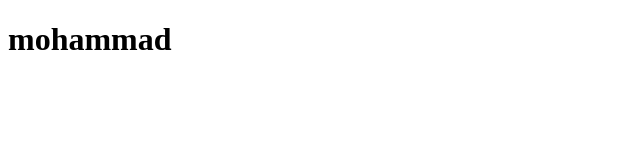
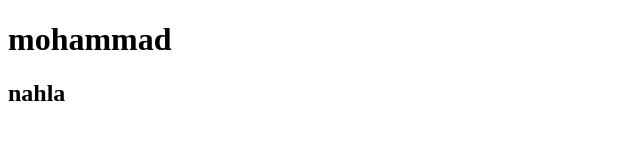
Before and after one commit to MohammadKerdasi/team-test-git, a plain HTML site: page index.html in a window 1280 px wide. Shown: the full height of the page, 0-640 px from the left. Drawn offline with Linux system fonts and the light colour scheme.

Commit message:
h2 added

```diff
--- a/index.html
+++ b/index.html
@@ -7,6 +7,6 @@
 </head>
 <body>
     <h1>mohammad</h1>
-
+    <h2>nahla</h2>
 </body>
 </html>
```
